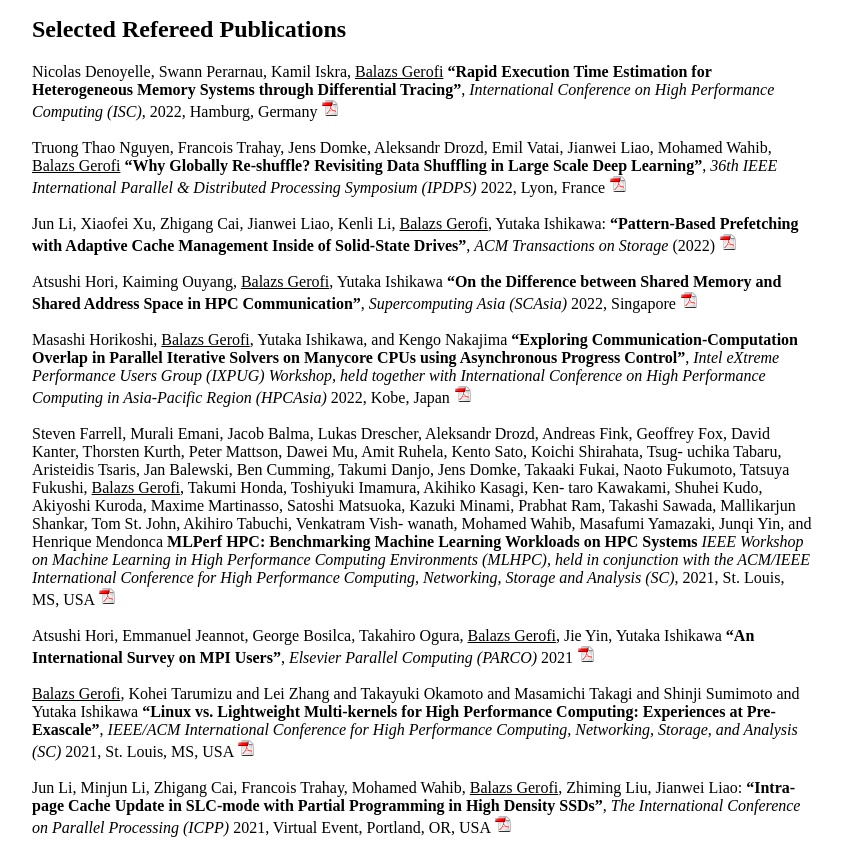
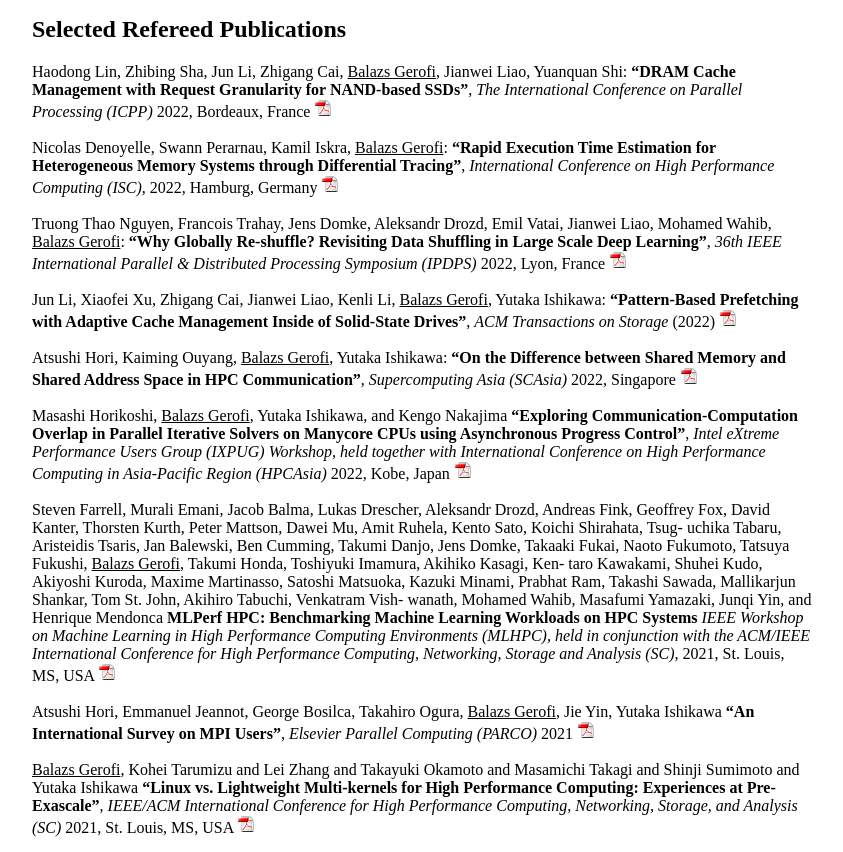
Before and after one commit to bgerofi/bgerofi.github.io, a plain HTML site: page index.html in a window 1280 px wide. Shown: the part 974-1826 px from the top of the page, without its empty margins (218-1061 px from the left). Drawn offline with Linux system fonts and the light colour scheme.

Commit message:
ICS'22 ICPP'22 papers update

```diff
--- a/index.html
+++ b/index.html
@@ -90,15 +90,22 @@ Recently, I have been also focusing on scaling Artificial Intelligence and Machi
 <h2> Selected Refereed Publications </h2>
 <p>
 
-Nicolas Denoyelle, Swann Perarnau, Kamil Iskra, <u>Balazs Gerofi</u>
+Haodong Lin, Zhibing Sha, Jun Li, Zhigang Cai, <u>Balazs Gerofi</u>, Jianwei Liao, Yuanquan Shi:
+<b>“DRAM Cache Management with Request Granularity for NAND-based SSDs”</b>,
+<em>The International Conference on Parallel Processing (ICPP)</em>
+2022, Bordeaux, France
+<a href="papers/" target="_blank" rel="noopener noreferrer"><img border="0" src="pdf.gif"></a>
+<br> <br>
+
+Nicolas Denoyelle, Swann Perarnau, Kamil Iskra, <u>Balazs Gerofi</u>:
 <b>“Rapid Execution Time Estimation for Heterogeneous Memory Systems through Differential Tracing”</b>,
 <em>International Conference on High Performance Computing (ISC)</em>,
 2022, Hamburg, Germany
-<a href="papers/" target="_blank" rel="noopener noreferrer"><img border="0" src="pdf.gif"></a>
+<a href="papers/ndenoyelle-ISC2022.pdf" target="_blank" rel="noopener noreferrer"><img border="0" src="pdf.gif"></a>
 <br> <br>
 
 
-Truong Thao Nguyen, Francois Trahay, Jens Domke, Aleksandr Drozd, Emil Vatai, Jianwei Liao, Mohamed Wahib, <u>Balazs Gerofi</u>
+Truong Thao Nguyen, Francois Trahay, Jens Domke, Aleksandr Drozd, Emil Vatai, Jianwei Liao, Mohamed Wahib, <u>Balazs Gerofi</u>:
 <b>“Why Globally Re-shuffle? Revisiting Data Shuffling in Large Scale Deep Learning”</b>,
 <em>36th IEEE International Parallel &amp; Distributed Processing Symposium (IPDPS)</em>
 2022, Lyon, France
@@ -116,7 +123,7 @@ Jun Li, Xiaofei Xu, Zhigang Cai, Jianwei Liao, Kenli Li, <u>Balazs Gerofi</u>, Y
 <br> <br>
 
 
-Atsushi Hori, Kaiming Ouyang, <u>Balazs Gerofi</u>, Yutaka Ishikawa
+Atsushi Hori, Kaiming Ouyang, <u>Balazs Gerofi</u>, Yutaka Ishikawa:
 <b>“On the Difference between Shared Memory and Shared Address Space in HPC Communication”</b>,
 <em>Supercomputing Asia (SCAsia)</em>
 2022, Singapore
```
Also changed, not shown: 1 other file.
